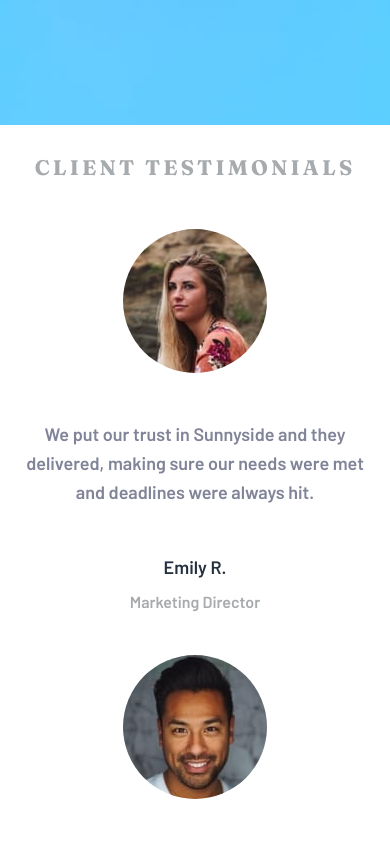
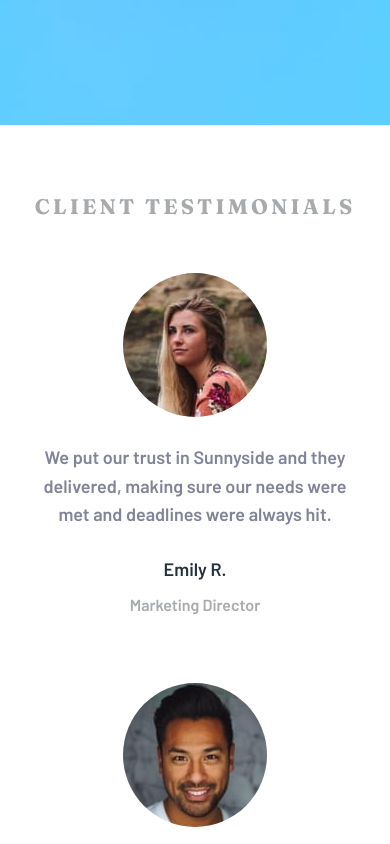
Before and after one commit to Birrellc/Practice__Sunnyside-Agency, a React (Create React App) app: page / in a window 390 px wide. Shown: the part 3900-4744 px from the top of the page. Built offline with nearby package versions, Linux system fonts and the light colour scheme; the HTML template or start-up script is replaced by a standard one.

Commit message:
Feat/Style: made Testimonial component responsive

```diff
--- a/src/components/Testimonials/Testimonials.css
+++ b/src/components/Testimonials/Testimonials.css
@@ -1,26 +1,34 @@
 .testimonials {
+    padding: 3rem 0;
+    height: 100%;
     width: 100%;
 }
 
-.testimonials .content div {
+.testimonial-header h3 {
     display: flex;
-    flex-direction: column;
-    justify-content: space-between;
-    align-items: center;
-    padding: 2.5%;
-}
-
-.testimonial-header h3 {
+    justify-content: center;
     color: hsl(210, 4%, 67%);
     padding: 5% 0;
     font-family: 'Fraunces', serif;
     letter-spacing: 0.2rem;
 }
 
+.testimonial-group * {
+    display: flex;
+    flex-direction: column;
+    justify-content: center;
+    align-items: center;
+}
+
+.testimonial {
+    padding: 2rem;
+}
+
 .testimonial-test p {
     color: hsl(232, 10%, 55%);
     text-align: center;
     padding: 8% 0;
+    width: 100%
 }
 
 .testimonial-role {
@@ -32,3 +40,12 @@
 .testimonial img {
     border-radius: 50%;
 }
+
+@media screen and (min-width: 768px) {
+    .testimonial-group {
+        display: flex;
+        flex-direction: row;
+        justify-content: space-evenly;
+        align-items: center;
+    }
+}
--- a/src/components/Testimonials/Testimonials.js
+++ b/src/components/Testimonials/Testimonials.js
@@ -9,6 +9,7 @@ const Testimonials = () => {
           <div className='testimonial-header'>
             <h3>CLIENT TESTIMONIALS</h3>
           </div>
+          <div className='testimonial-group'>
             <div className='testimonial'>
               <div className='testimonial-image'>
                 <img src={require('./images/image-emily.jpg')} alt='' />
@@ -57,6 +58,7 @@ const Testimonials = () => {
           </div>
         </div>
       </div>
+    </div>
   );
 };
 
```
Lines whose indentation alone changed are shown as unchanged.
